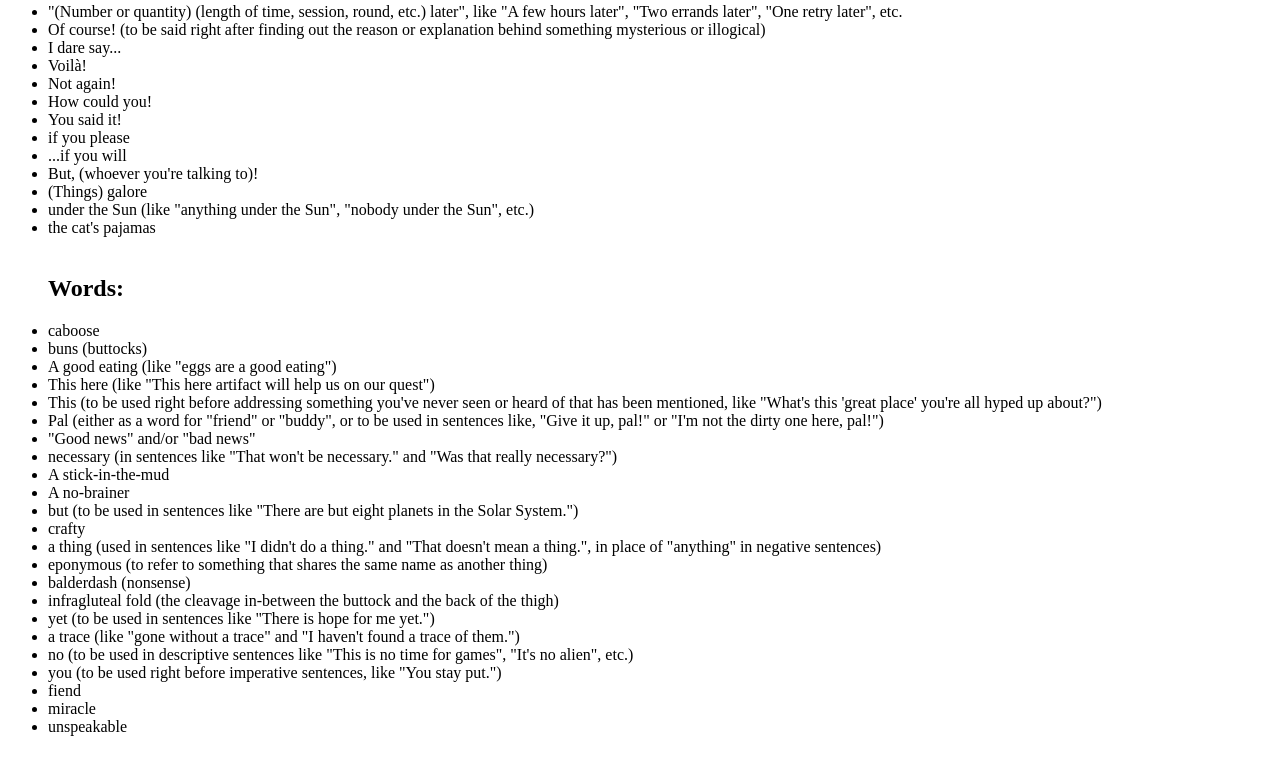
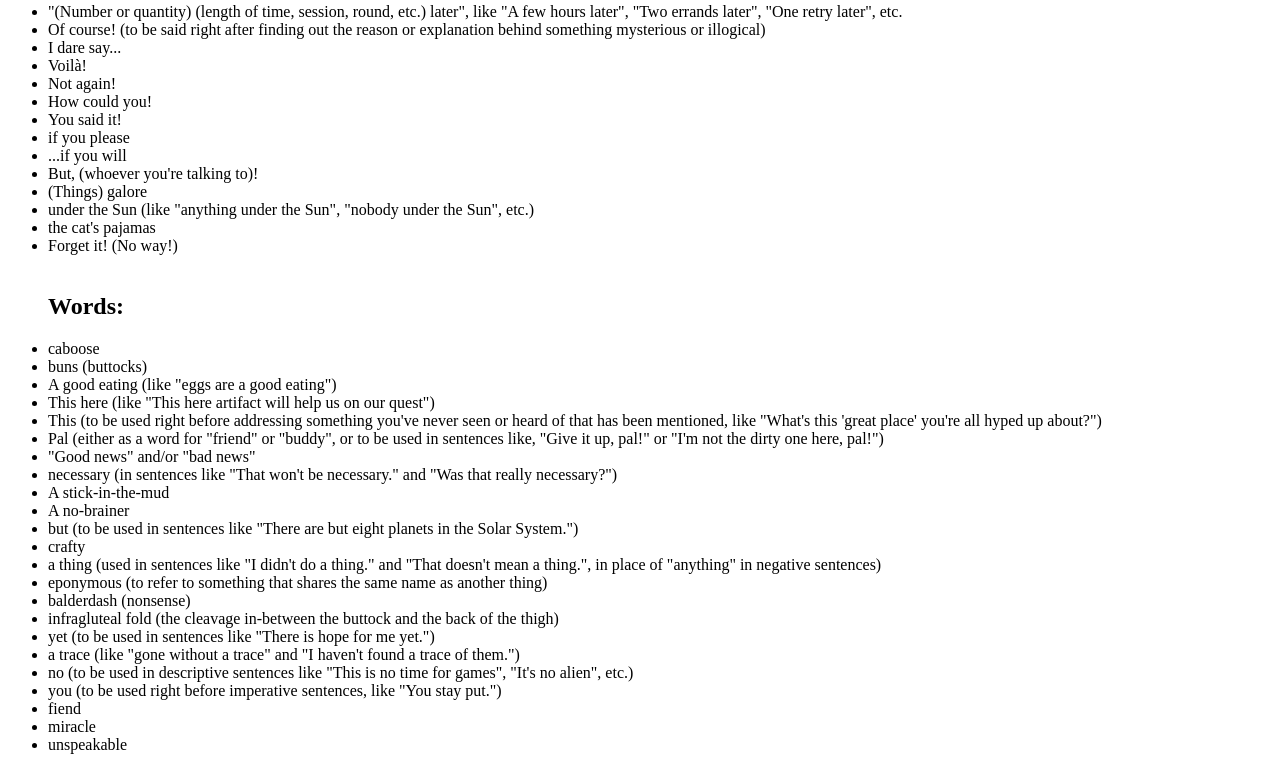
Before and after one commit to SomeUniqueUsername41/fun-wording, a plain HTML site: page index.html in a window 1280 px wide. Shown: the part 6025-6795 px from the top of the page. Drawn offline with Linux system fonts and the light colour scheme.

Commit message:
Update index.html

```diff
--- a/index.html
+++ b/index.html
@@ -337,6 +337,7 @@
         <li>(Things) galore</li>
         <li>under the Sun (like "anything under the Sun", "nobody under the Sun", etc.)</li>
         <li>the cat's pajamas</li>
+        <li>Forget it! (No way!)</li>
       <br>
       <h2>Words:</h2>
         <li>caboose</li>
```
